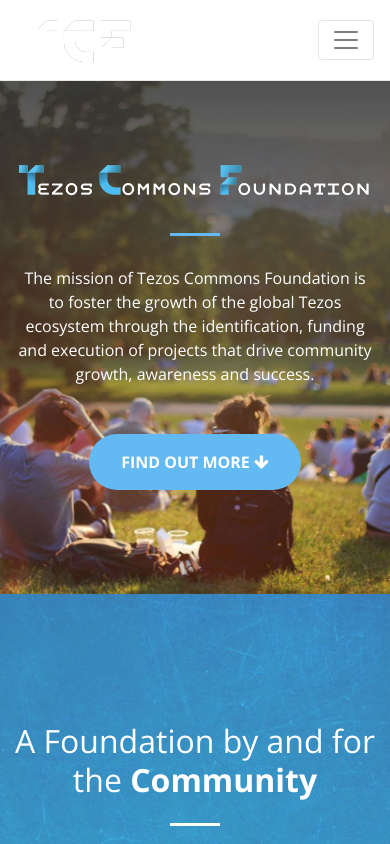
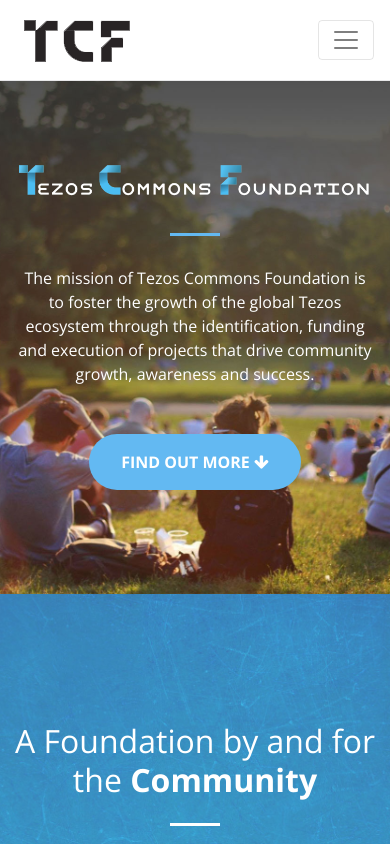
Before and after one commit to TezosCommons/tezoscommons.github.io, a website: page index.html in a window 390 px wide. Shown: the top 844 px of the page. Drawn offline with nearby package versions, Linux system fonts and the light colour scheme.

Commit message:
Fixed responsive bug with logo

```diff
--- a/css/creative.css
+++ b/css/creative.css
@@ -347,3 +347,11 @@
   -o-background-size: cover;
   background-size: cover;
 }
+
+@media (max-width: 992px) {
+  #logo {
+    background: transparent url(../img/logo-black-small.png) 0 0 no-repeat!important;
+  }
+}
+
+}
```
